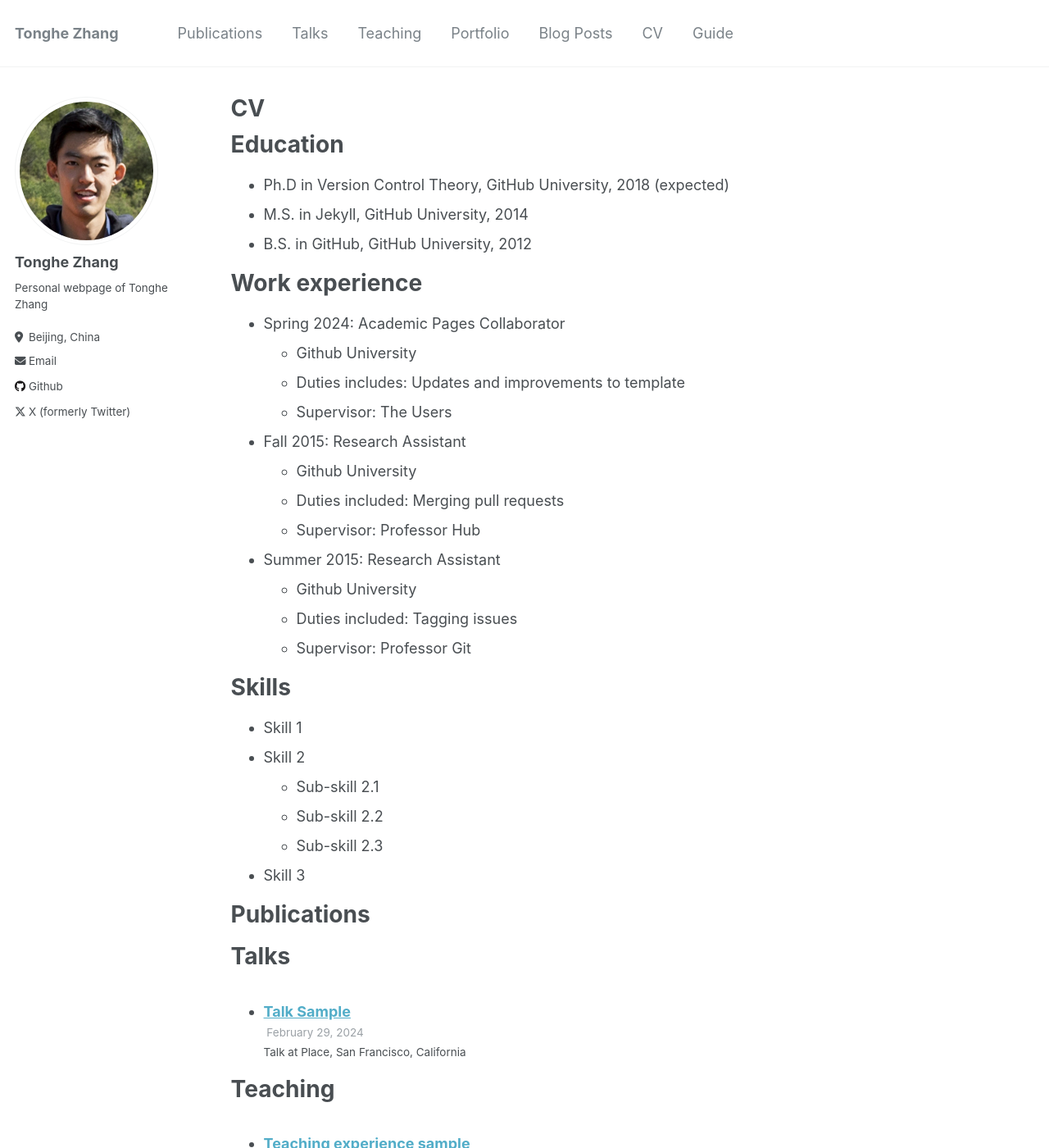
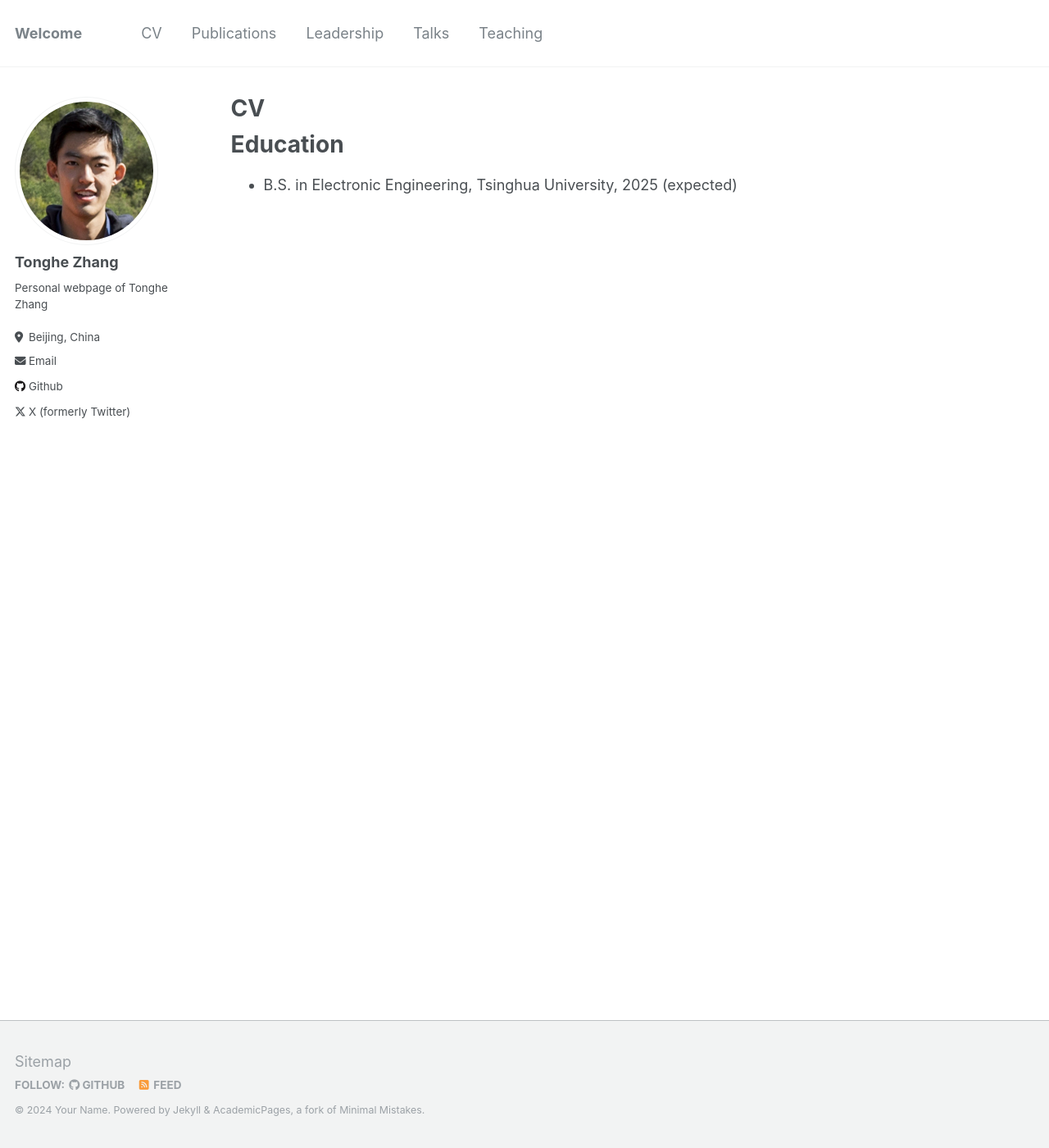
Before and after one commit to Tonghe-Zhang/Tonghe-Zhang.github.io, a Jekyll site: the page built from _pages/cv.md, in a window 1280 px wide and 1400 px high. Shown: the whole window at 82% size. Built offline with Jekyll 4.4.1, drawn with Linux system fonts in a browser that asks for light colours; some of the changed text lies outside the part shown.

Commit message:
make less academic

```diff
--- a/_config.yml
+++ b/_config.yml
@@ -8,7 +8,7 @@
 
 # Basic Site Settings
 locale                   : "en-US"
-title                    : "Tonghe Zhang"
+title                    : "Welcome"
 title_separator          : "-"
 name                     : &name "Your Name"
 description              : &description "personal description"
@@ -203,10 +203,10 @@
   publications:
     output: true
     permalink: /:collection/:path/
-  portfolio:
+  talks:
     output: true
     permalink: /:collection/:path/
-  talks:
+  leadership:
     output: true
     permalink: /:collection/:path/
 
@@ -249,15 +249,6 @@
       author_profile: true
       share: true
       comments: true
-  # _portfolio
-  - scope:
-      path: ""
-      type: portfolio
-    values:
-      layout: single
-      author_profile: true
-      share: true
-      comment: true
   # _talks
   - scope:
       path: ""
@@ -266,7 +257,14 @@
       layout: talk
       author_profile: true
       share: true
-
+  # _leadership
+  - scope:
+      path: ""
+      type: leadership
+    values:
+      layout: single
+      author_profile: true
+      share: true
 
 # Sass/SCSS
 sass:
--- a/_pages/cv.md
+++ b/_pages/cv.md
@@ -6,59 +6,8 @@
 redirect_from:
   - /resume
 ---
-
 {% include base_path %}
 
 Education
 ======
-* Ph.D in Version Control Theory, GitHub University, 2018 (expected)
-* M.S. in Jekyll, GitHub University, 2014
-* B.S. in GitHub, GitHub University, 2012
-
-Work experience
-======
-* Spring 2024: Academic Pages Collaborator
-  * Github University
-  * Duties includes: Updates and improvements to template
-  * Supervisor: The Users
-
-* Fall 2015: Research Assistant
-  * Github University
-  * Duties included: Merging pull requests
-  * Supervisor: Professor Hub
-
-* Summer 2015: Research Assistant
-  * Github University
-  * Duties included: Tagging issues
-  * Supervisor: Professor Git
-
-Skills
-======
-* Skill 1
-* Skill 2
-  * Sub-skill 2.1
-  * Sub-skill 2.2
-  * Sub-skill 2.3
-* Skill 3
-
-Publications
-======
-  <ul>{% for post in site.publications reversed %}
-    {% include archive-single-cv.html %}
-  {% endfor %}</ul>
-
-Talks
-======
-  <ul>{% for post in site.talks reversed %}
-    {% include archive-single-talk-cv.html  %}
-  {% endfor %}</ul>
-
-Teaching
-======
-  <ul>{% for post in site.teaching reversed %}
-    {% include archive-single-cv.html %}
-  {% endfor %}</ul>
-
-Service and leadership
-======
-* Currently signed in to 43 different slack teams
+* B.S. in Electronic Engineering, Tsinghua University, 2025 (expected)
```
Also changed, not shown: README.md (+3 -2 lines), _data/navigation.yml (+7 -12 lines), _leadership/2024-RiskPOMDP.md (added, +26 -0 lines), _pages/markdown.md (deleted, +0 -233 lines), _pages/portfolio.html (deleted, +0 -13 lines), _portfolio/portfolio-1.md (deleted, +0 -7 lines), _portfolio/portfolio-2.html (deleted, +0 -7 lines), _posts/2012-08-14-blog-post-1.md (deleted, +0 -20 lines), _posts/2013-08-14-blog-post-2.md (deleted, +0 -20 lines), _posts/2014-08-14-blog-post-3.md (deleted, +0 -20 lines), _posts/2015-08-14-blog-post-4.md (deleted, +0 -20 lines), _posts/2199-01-01-future-post.md (deleted, +0 -11 lines), _talks/2012-03-01-talk-1.md (+1 -1 lines), _teaching/2014-spring-teaching-1.md (+1 -1 lines), 1 other file.
